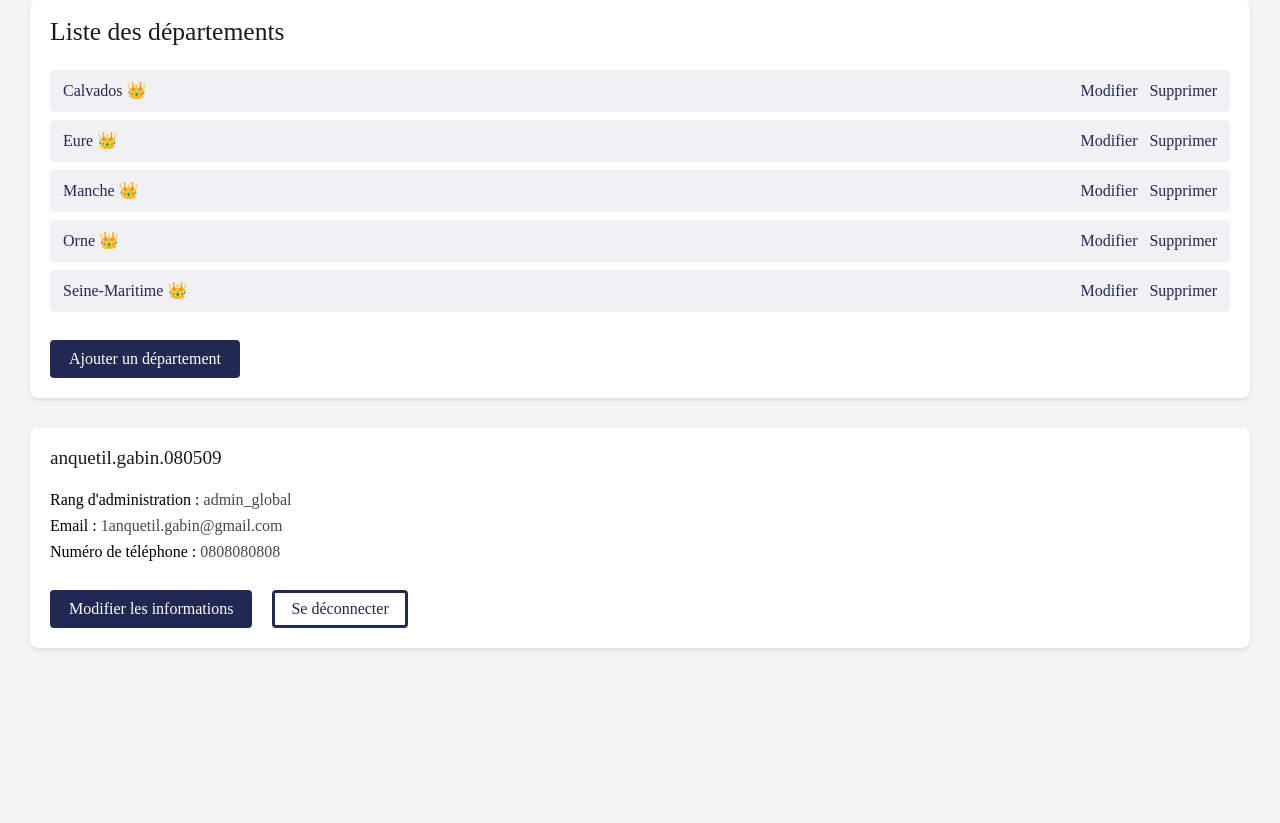
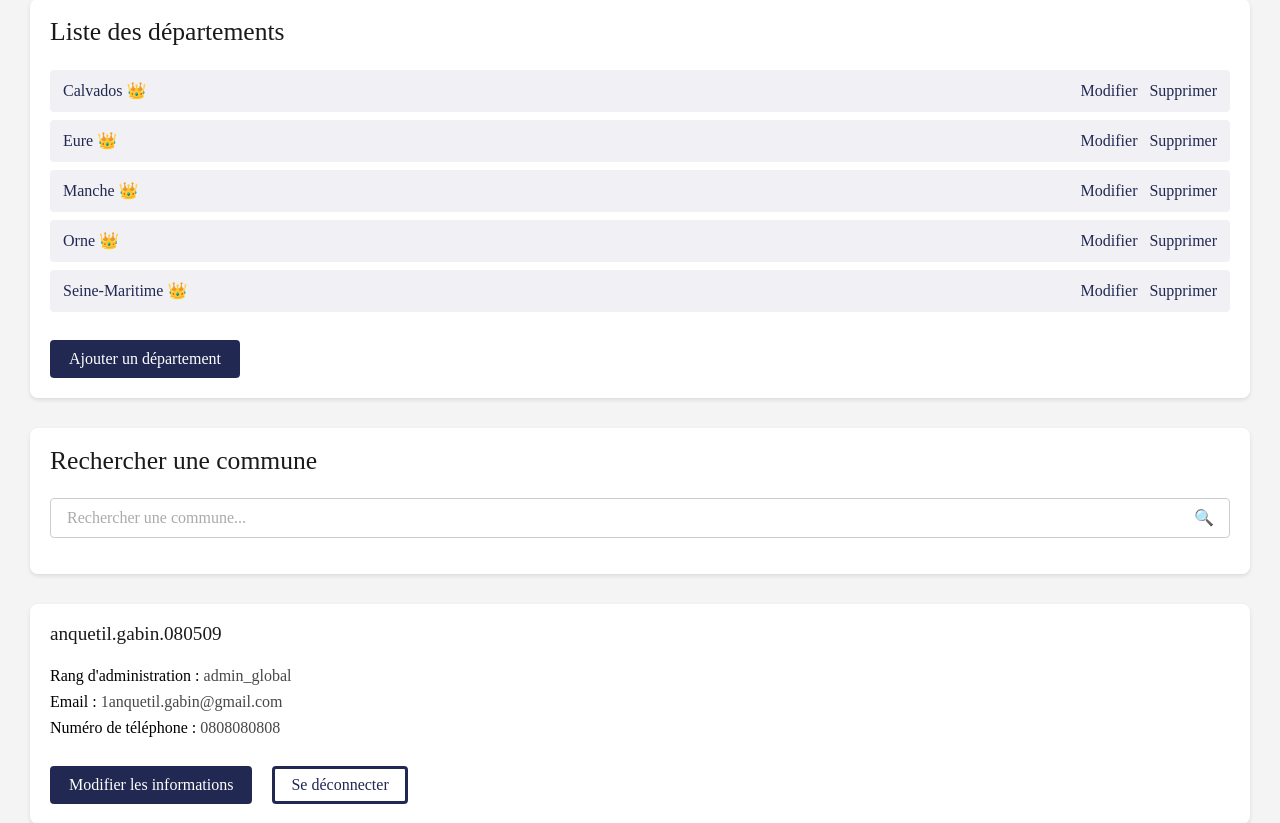
Before and after one commit to Anquetil-G/AggloSeineEure, a Django app: page / in a window 1280 px wide. Shown: the part 132-955 px from the top of the page. Before the commit the page ends 782 px from the top, so only its background shows below. Run offline with Django 5.2, Linux system fonts and the light colour scheme; a user stored in the database is signed in; data comes from the database, SQL or seed files in the repository; both versions use the stored data as it was after the commit; parts of the project's set-up code (start-up, migrations or seed data) failed here and were passed over; some web fonts are replaced.

Commit message:
Search communes + no duplicate names + export csv

```diff
--- a/ProjetAggloSeineEure/settings.py
+++ b/ProjetAggloSeineEure/settings.py
@@ -42,6 +42,7 @@ INSTALLED_APPS = [
     'django.contrib.staticfiles',
     'users',
     'simple_history',
+    'import_export',
 ]
 
 MIDDLEWARE = [
--- a/users/models.py
+++ b/users/models.py
@@ -5,7 +5,7 @@ from django.core.exceptions import ValidationError
 
 
 class CustomUser(AbstractUser):
-    phone_number = models.CharField(max_length=20)
+    phone_number = models.CharField(max_length=20, unique=True)
 
     RANK_CHOICES = [
         ('admin_global', 'Admin Global'),
@@ -38,17 +38,27 @@ class CustomUser(AbstractUser):
 
 
 class Department(models.Model):
-    name = models.CharField(max_length=100)
+    name = models.CharField(max_length=100, unique=True)
     history = HistoricalRecords()
+
+    def clean(self):
+        super().clean()
+        if Department.objects.filter(name__iexact=self.name).exclude(pk=self.pk).exists():
+            raise ValidationError({'name': "Ce nom existe déjà"})
 
     def __str__(self):
         return self.name
 
 
 class Commune(models.Model):
-    name = models.CharField(max_length=100)
+    name = models.CharField(max_length=100, unique=True)
     department = models.ForeignKey(Department, on_delete=models.CASCADE, related_name="communes")
     history = HistoricalRecords()
+
+    def clean(self):
+        super().clean()
+        if Commune.objects.filter(name__iexact=self.name).exclude(pk=self.pk).exists():
+            raise ValidationError({'name': "Ce nom existe déjà"})
 
     def __str__(self):
         return f"{self.name} ({self.department.name})"
--- a/users/static/users/style.css
+++ b/users/static/users/style.css
@@ -264,6 +264,57 @@ a:hover {
     color: var(--color2);
 }
 
+/* ----------------------------- SEARCH COMMUNES ---------------------------- */
+
+.classic-input-search-container {
+    position: relative;
+    width: 100%;
+    margin-bottom: 1rem;
+}
+.classic-input-search {
+    width: 100%;
+    padding: 0.6rem 2.5rem 0.6rem 1rem;
+    border: 1px solid #ccc;
+    border-radius: 4px;
+    font-family: inherit;
+    font-size: 1rem;
+    box-sizing: border-box;
+    transition: border-color 0.15s ease-in-out;
+}
+.classic-input-search:focus {
+    outline: none;
+    border-color: var(--color1);
+}
+.classic-input-search-icon {
+    position: absolute;
+    right: 1rem;
+    top: 50%;
+    transform: translateY(-50%);
+    color: #aaa;
+}
+.classic-input-search::placeholder {
+    color: #aaa;
+}
+.search_container .classic_ul_li {
+    padding: 5px 10px;
+    display: flex;
+    justify-content: space-between;
+    align-items: center;
+}
+.search_container .classic_ul_li strong {
+    margin-right: 5px;
+}
+.search_container .classic_ul_li a {
+    font-size: 0.9rem;
+    padding: 4px 10px;
+    margin-left: auto;
+}
+@media (max-width: 768px) {
+	.search_container .classic_ul_li a {
+		width: auto;
+	}
+}
+
 /* ------------------------- HOME & MENUS & CONTACT ------------------------- */
 
 header {
--- a/users/templates/home.html
+++ b/users/templates/home.html
@@ -44,6 +44,14 @@
         {% endif %}
         <!-- Demande pour accéder à un département ? -->
     </div>
+    <div class="search_container classic_card_container">
+        <h2>Rechercher une commune</h2>
+        <div class="classic-input-search-container">
+            <input type="text" class="classic-input-search search_input" id="commune_search_input" placeholder="Rechercher une commune...">
+            <span class="classic-input-search-icon">🔍</span>
+        </div>
+        <ul id="commune_search_results" class="classic_ul"></ul>
+    </div>
     <div class="account_container classic_card_container">
         <h3>{{ user.username }}</h3>
         <p><span>Rang d'administration :</span> {{ user.rank }}</p>
@@ -72,6 +80,43 @@
                 }
             });
         });
+        document.addEventListener("DOMContentLoaded", () => {
+        const input = document.getElementById("commune_search_input");
+        const resultsList = document.getElementById("commune_search_results");
+
+        input.addEventListener("input", () => {
+            const query = input.value.trim();
+
+            if (query.length === 0) {
+                resultsList.innerHTML = "";
+                return;
+            }
+
+            fetch(`/search-commune/?q=${encodeURIComponent(query)}`)
+                .then(response => response.json())
+                .then(data => {
+                    resultsList.innerHTML = "";
+
+                    if (data.results.length === 0) {
+                        const li = document.createElement("li");
+                        li.textContent = "Aucune commune trouvée";
+                        resultsList.appendChild(li);
+                        return;
+                    }
+
+                    data.results.forEach(commune => {
+                        const li = document.createElement("li");
+                        li.classList.add("classic_ul_li");
+                        li.innerHTML = `
+                            <strong>${commune.name}${commune.is_admin ? " 👑" : ""}</strong> (${commune.department.name})
+                            <a href="/departement/${commune.department.id}/${commune.id}/" class="classic_button">Voir</a>
+                        `;
+                        resultsList.appendChild(li);
+                    });
+
+                });
+            });
+        });
     </script>
 
 {% else %}
--- a/users/urls.py
+++ b/users/urls.py
@@ -10,6 +10,7 @@ urlpatterns = [
     path('login/', auth_views.LoginView.as_view(template_name='login.html'), name='login'),
     path('register/', user_views.register, name='register'),
     path('edit-account/<int:pk>/', user_views.edit_account, name='edit_account'),
+    path('search-commune/', commune_views.live_search_commune, name='live_search_commune'),
 
     path('departement/<int:pk>/', commune_views.list_communes_on_department, name='department_menu'),
     path('departement/<int:pk>/<int:commune_pk>/', contact_views.list_contacts_on_commune, name='commune_menu'),
--- a/users/views/global_views.py
+++ b/users/views/global_views.py
@@ -4,6 +4,8 @@ from django.apps import apps
 from django.forms import modelform_factory
 from django.core.exceptions import PermissionDenied
 from users.models import Department, Commune, Contact
+from django.http import HttpResponse
+import csv
 
 
 def check_permissions(user, model_name, obj=None, post_data=None):
```
Also changed, not shown: users/admin.py (+54 -11 lines), users/views/commune_views.py (+57 -0 lines), db.sqlite3, readme.md. Lines whose indentation alone changed are shown as unchanged.
